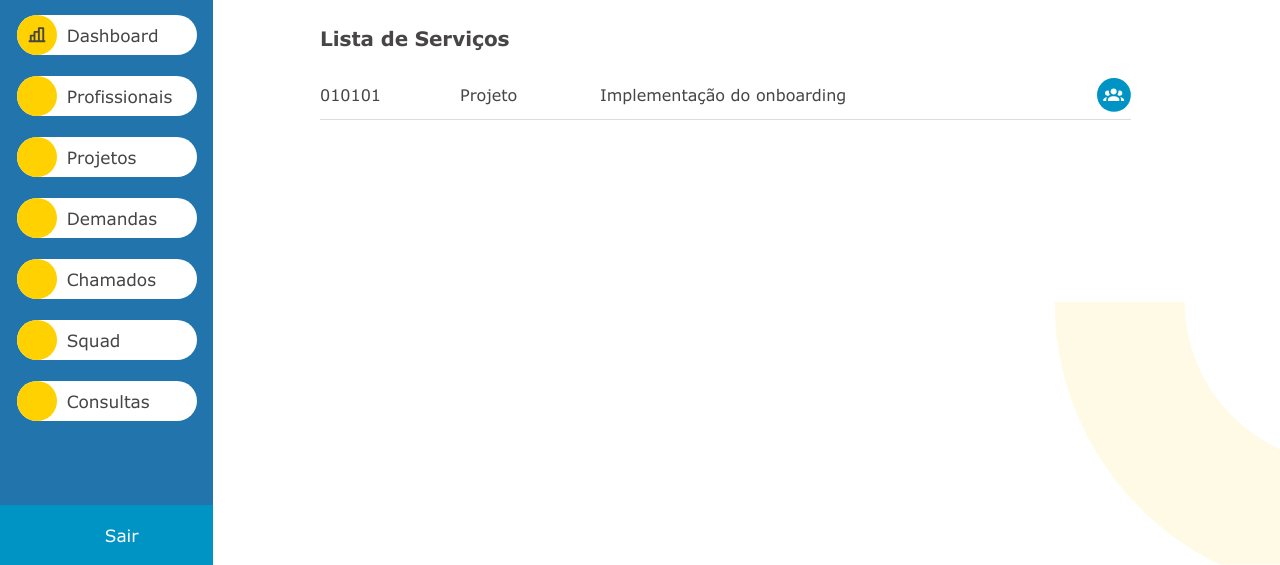
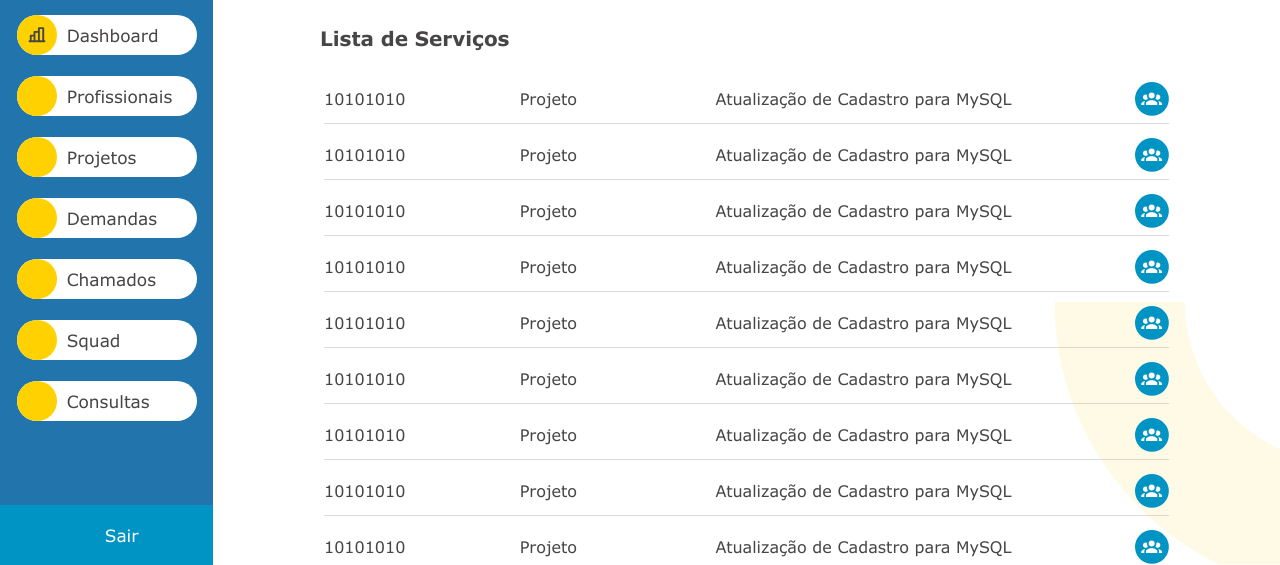
Before and after one commit to Maneasy-CODE/Maneasy-react, a React (Vite) app: page / in a window 1280 px wide. Shown: the part 235-800 px from the top of the page. Built offline with nearby package versions, Linux system fonts and the light colour scheme; some icons are missing.

Commit message:
finalizado componente

```diff
--- a/src/components/Lista_squad_cadastros/index.tsx
+++ b/src/components/Lista_squad_cadastros/index.tsx
@@ -1,28 +1,27 @@
 import "./style.css";
 import btn_squad from "../../assets/images/btn_squad.svg";
+import { Link } from "react-router-dom";
 
-function ListaSquadCadastros() {
+function ListaSquadCadastros(props: any) {
     return (
         <>
-            <main id="squad_atualizar">
-                <div className="lista_consultas">
-                    <div className="section_resultado_dados">
-                        <div>
-                            <p className="section_resultado_dados_id">010101</p>
-                            <p className="section_resultado_dados_tipo">Projeto</p>
-                            <p className="section_resultado_dados_nome">
-                                Implementação do onboarding{" "}
-                            </p>
-                        </div>
-                        <a
-                            href="../squad_cadastro/squad_cadastro.html"
+            <table id="squad_atualizar_lista">
+                <thead className="lista_consultas">
+                    <tr className="section_resultado_dados">
+                        <tr>
+                            <td className="section_resultado_dados_id">{props.id}</td>
+                            <td className="section_resultado_dados_tipo">{props.tipo}</td>
+                            <td className="section_resultado_dados_nome">{props.nome}</td>
+                        </tr>
+                        <Link
+                            to={"#"}
                             className="section_resultado_dados_btn"
                         >
                             <img src={btn_squad} alt="" />
-                        </a>
-                    </div>
-                </div>
-            </main>
+                        </Link>
+                    </tr>
+                </thead>
+            </table>
         </>
     );
 }
--- a/src/components/Lista_squad_cadastros/style.css
+++ b/src/components/Lista_squad_cadastros/style.css
@@ -1,5 +1,9 @@
 
-#squad_atualizar .section_resultado_dados {
+#squad_atualizar table {
+    width: 100%;
+}
+
+#squad_atualizar_lista .section_resultado_dados {
     display: flex;
     height: 50px;
     align-items: center;
@@ -8,36 +12,37 @@
 
 }
 
-#squad_atualizar .section_resultado_dados div {
+#squad_atualizar_lista .section_resultado_dados>tr {
     display: flex;
     justify-content: space-between;
-    width: 700px;
+    gap: 70px;
+    width: 100%;
 }
 
-#squad_atualizar .section_resultado_dados img {
+#squad_atualizar_lista .section_resultado_dados img {
     margin: 0;
     width: 34px;
 }
 
-#squad_atualizar .section_resultado_dados_id {
+#squad_atualizar_lista .section_resultado_dados_id {
     width: 20%;
 }
 
-#squad_atualizar .section_resultado_dados_tipo {
+#squad_atualizar_lista .section_resultado_dados_tipo {
     width: 20%;
 }
 
-#squad_atualizar .section_resultado_dados_nome {
+#squad_atualizar_lista .section_resultado_dados_nome {
     width: 60%;
 }
 
-#squad_atualizar .section_resultado_dados_btn {
+#squad_atualizar_lista .section_resultado_dados_btn {
     width: 10%;
     display: flex;
     justify-content: flex-end;
 }
 
-#squad_atualizar .lista_consultas {
+#squad_atualizar_lista .lista_consultas {
     font-family: "VerdanaRegular";
     font-size: 16px;
     color: var(--preto);
@@ -45,7 +50,4 @@
     overflow-y: scroll;
     scroll-behavior: smooth;
     width: 100%;
-    padding-right: 5%;
-
-
 }
--- a/src/pages/Squad_cadastros/index.tsx
+++ b/src/pages/Squad_cadastros/index.tsx
@@ -8,10 +8,70 @@ import ListaSquadCadastros from "../../components/Lista_squad_cadastros";
 // IMPORT DAS IMAGENS
 import bolinha_titulo from "../../assets/images/icone_titulo.svg";
 import lupa from "../../assets/images/btn_pesquisar.svg";
+import { Link } from "react-router-dom";
 
 
 
 function SquadCadastros() {
+    const listaSquadCadastro: any =
+        [
+            {
+                id: 10101010,
+                tipo: "Projeto",
+                nome: "Atualização de Cadastro para MySQL"
+            },
+            {
+                id: 10101010,
+                tipo: "Projeto",
+                nome: "Atualização de Cadastro para MySQL"
+            },
+            {
+                id: 10101010,
+                tipo: "Projeto",
+                nome: "Atualização de Cadastro para MySQL"
+            },
+            {
+                id: 10101010,
+                tipo: "Projeto",
+                nome: "Atualização de Cadastro para MySQL"
+            },
+            {
+                id: 10101010,
+                tipo: "Projeto",
+                nome: "Atualização de Cadastro para MySQL"
+            },
+            {
+                id: 10101010,
+                tipo: "Projeto",
+                nome: "Atualização de Cadastro para MySQL"
+            },
+            {
+                id: 10101010,
+                tipo: "Projeto",
+                nome: "Atualização de Cadastro para MySQL"
+            },
+            {
+                id: 10101010,
+                tipo: "Projeto",
+                nome: "Atualização de Cadastro para MySQL"
+            },
+            {
+                id: 10101010,
+                tipo: "Projeto",
+                nome: "Atualização de Cadastro para MySQL"
+            },
+            {
+                id: 10101010,
+                tipo: "Projeto",
+                nome: "Atualização de Cadastro para MySQL"
+            },
+            {
+                id: 10101010,
+                tipo: "Projeto",
+                nome: "Atualização de Cadastro para MySQL"
+            },
+        ]
+
     return (
         <main id="squad_atualizar">
             <Menu></Menu>
@@ -39,16 +99,27 @@ function SquadCadastros() {
                                 <input name="Consultar" className="input-field" type="text" />
                             </div>
                         </div>
-                        <a href="" className="section_pesquisa_btn">
+                        <Link to={"#"} className="section_pesquisa_btn">
                             <img src={lupa} alt="" />
-                        </a>
+                        </Link>
                     </div>
                     <div className="section_resultado">
-
                         <h2>Lista de Serviços</h2>
-
-                        <ListaSquadCadastros></ListaSquadCadastros>
-
+                        <div className="tabela_scroll">
+                            <table>
+                                {
+                                    listaSquadCadastro.map((cadastro: any) => {
+                                        return <tr key={cadastro.id}>
+                                            <ListaSquadCadastros
+                                                id={cadastro.id}
+                                                tipo={cadastro.tipo}
+                                                nome={cadastro.nome}
+                                            />
+                                        </tr>
+                                    })
+                                }
+                            </table>
+                        </div>
                     </div>
                 </div>
             </section>
--- a/src/pages/Squad_cadastros/style.css
+++ b/src/pages/Squad_cadastros/style.css
@@ -1,4 +1,4 @@
-main {
+#squad_atualizar {
     display: flex;
     height: 100vh;
     width: 100%;
```
Also changed, not shown: src/components/Btn_submit_cancel_squad/index.tsx (+7 -6 lines).
